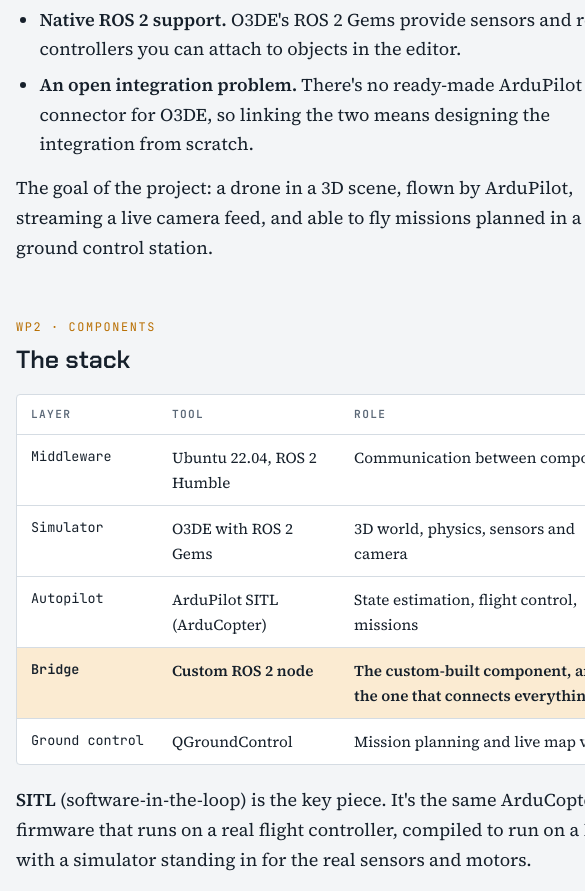
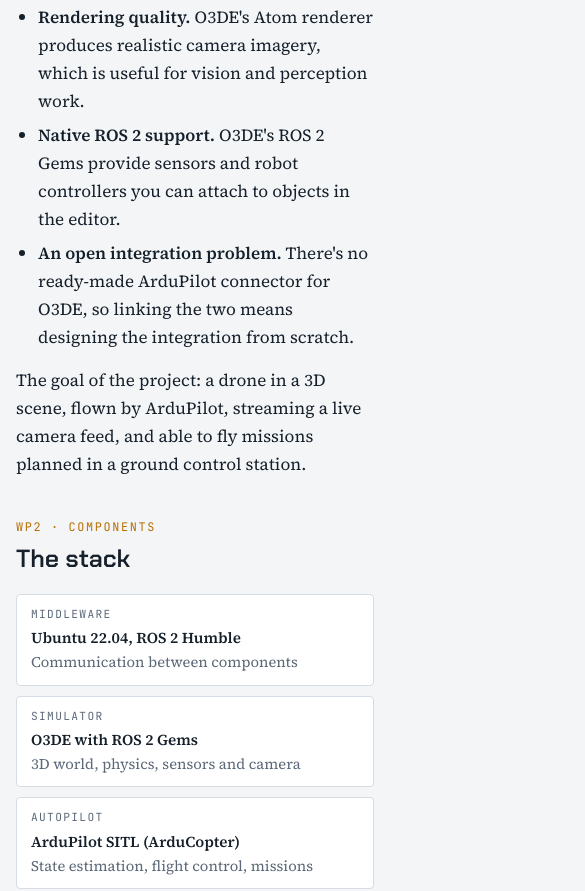
Before and after one commit to Nikhilesh-003/drone-sim-blog, a plain HTML site: page index.html in a window 390 px wide. Shown: the part 1109-2000 px from the top of the page, 585 px wide, since content can reach past the window. Drawn offline with Linux system fonts and the light colour scheme.

Commit message:
Fix mobile layout: stop horizontal overflow, reflow stack strip and table on phones

```diff
--- a/index.html
+++ b/index.html
@@ -66,9 +66,9 @@
 figcaption{font-family:var(--font-mono);font-size:.78rem;color:var(--muted);margin-top:10px;line-height:1.5}
 
 /* body grid */
-.layout{display:grid;grid-template-columns:1fr;gap:56px;padding-block:56px 0}
+.layout{display:grid;grid-template-columns:minmax(0,1fr);gap:56px;padding-block:56px 0}
 @media (min-width:1080px){.layout{grid-template-columns:200px minmax(0,1fr)}}
-main{min-width:0;max-width:820px;display:grid;gap:56px}
+main{min-width:0;max-width:820px;display:grid;grid-template-columns:minmax(0,1fr);gap:56px}
 nav.toc{display:none}
 @media (min-width:1080px){
   nav.toc{display:block;position:sticky;top:calc(env(safe-area-inset-top,0px) + 24px);align-self:start;padding-top:6px;font-family:var(--font-mono);font-size:.78rem}
@@ -134,6 +134,32 @@
 .contact dd{margin:0;overflow-wrap:anywhere}
 .sel{user-select:all}
 .credits{grid-column:1/-1;margin:0;font-family:var(--font-mono);font-size:.72rem;line-height:1.7;color:var(--muted);border-top:1px solid var(--rule);padding-top:16px}
+
+/* phones: tighter rhythm, stack strip and table reflow instead of scrolling sideways */
+@media (max-width:600px){
+  body{font-size:1.0625rem}
+  .layout{padding-block:32px 0}
+  main{gap:40px}
+  article > section + section{margin-top:40px}
+  .stack{display:grid;grid-template-columns:1fr 1fr;width:100%}
+  .stack div{border-right:0;border-bottom:1px solid var(--rule)}
+  .stack div:nth-child(odd){border-right:1px solid var(--rule)}
+  .stack div.key{grid-column:1/-1;grid-row:1;border-right:0}
+  .stack div:nth-child(3),.stack div:last-child{border-bottom:0}
+  .stack div:last-child{border-right:0}
+  .tbl{border:0;background:none;overflow:visible}
+  .tbl thead{display:none}
+  .tbl table,.tbl tbody,.tbl tr,.tbl td{display:block}
+  .tbl tr{border:1px solid var(--rule);border-radius:4px;background:var(--panel);padding:10px 14px;margin-bottom:10px}
+  .tbl td{border:0;padding:0}
+  .tbl td:first-child{font-size:.7rem;letter-spacing:.12em;text-transform:uppercase;color:var(--muted);margin-bottom:2px}
+  .tbl td:nth-child(2){font-weight:600}
+  .tbl td:last-child{color:var(--muted);font-size:.92rem}
+  tr.key td{background:none}
+  .tbl tr.key{background:var(--amber-soft);border-color:var(--amber)}
+  .tbl tr.key td:first-child{color:var(--amber)}
+  .contact div{grid-template-columns:5.5em minmax(0,1fr)}
+}
 
 @media (prefers-reduced-motion:no-preference){html{scroll-behavior:smooth}}
 </style>
```
